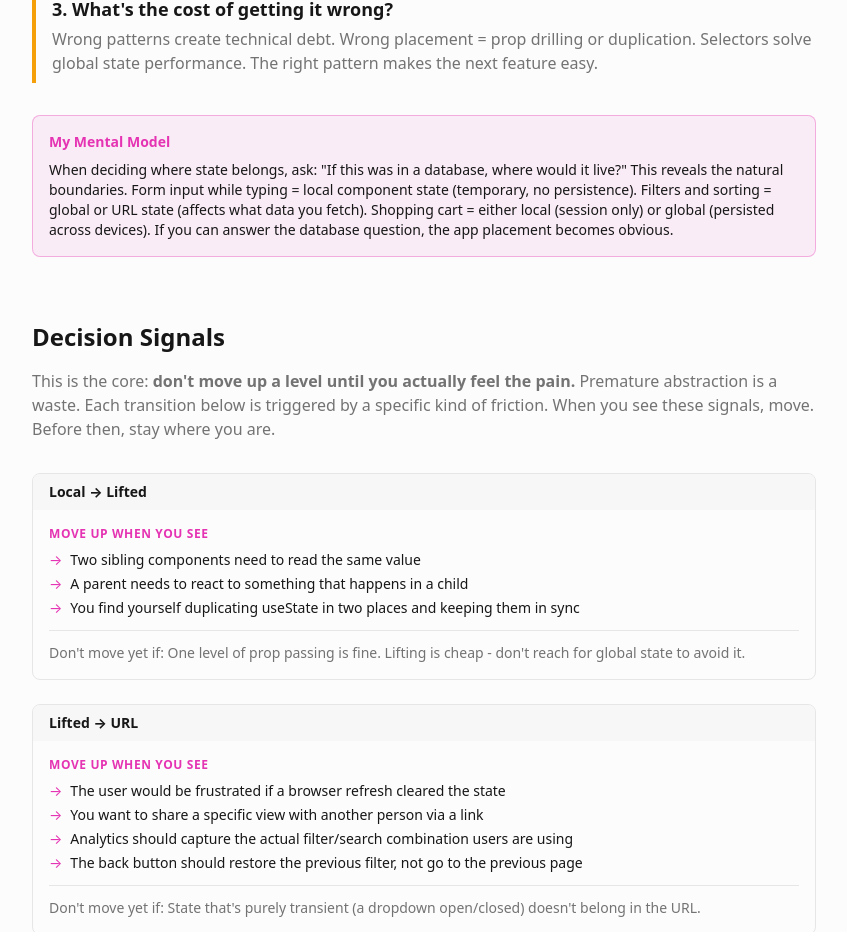
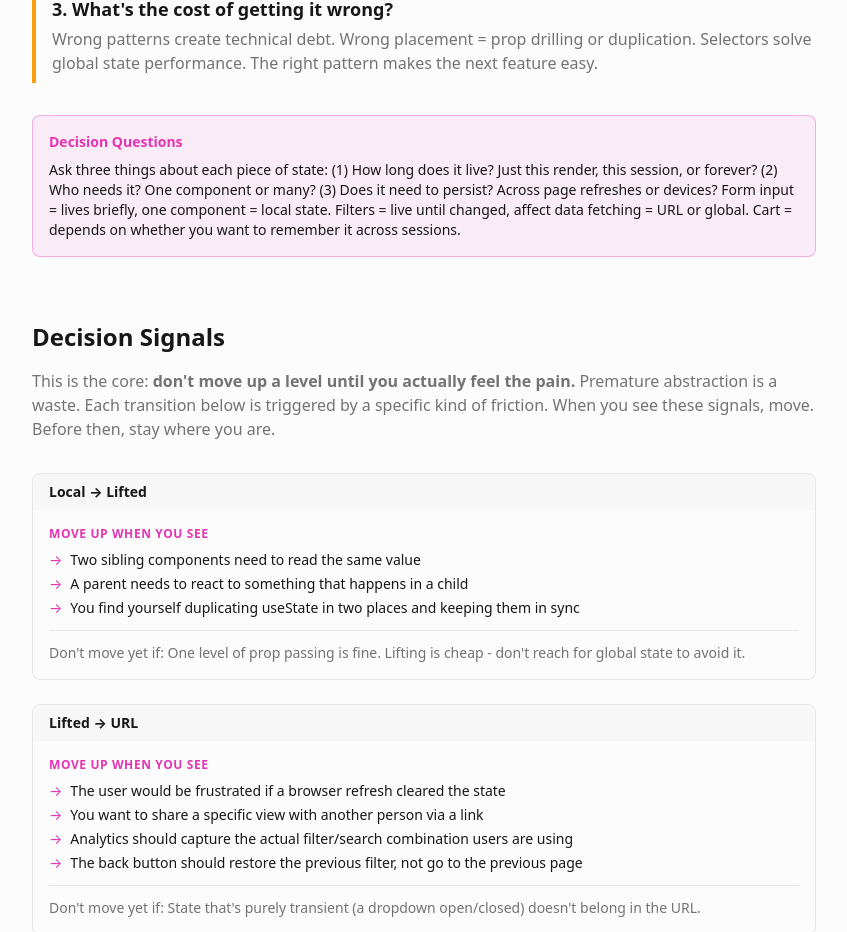
Before and after one commit to armin-es/renderpx, a Next.js app: page /frameworks/state-architecture in a window 1280 px wide. Shown: the part 6120-7052 px from the top of the page, without its empty margins (248-1095 px from the left). Built offline with nearby package versions, Linux system fonts and the light colour scheme.

Commit message:
Replace unclear database analogy with concrete decision questions
Changed from abstract "where would this live in a database" to specific questions: How long does it live? Who needs it? Does it persist? These directly answer where state should go.

```diff
--- a/app/frameworks/state-architecture/page.tsx
+++ b/app/frameworks/state-architecture/page.tsx
@@ -296,13 +296,13 @@ const useFormStore = create((set) => ({
           </div>
         </div>
 
-        <Callout variant="info" className="mt-8" title="My Mental Model">
-          When deciding where state belongs, ask: &quot;If this was in a
-          database, where would it live?&quot; This reveals the natural boundaries.
-          Form input while typing = local component state (temporary, no persistence).
-          Filters and sorting = global or URL state (affects what data you fetch).
-          Shopping cart = either local (session only) or global (persisted across devices).
-          If you can answer the database question, the app placement becomes obvious.
+        <Callout variant="info" className="mt-8" title="Decision Questions">
+          Ask three things about each piece of state: (1) How long does it live?
+          Just this render, this session, or forever? (2) Who needs it? One
+          component or many? (3) Does it need to persist? Across page refreshes
+          or devices? Form input = lives briefly, one component = local state.
+          Filters = live until changed, affect data fetching = URL or global.
+          Cart = depends on whether you want to remember it across sessions.
         </Callout>
       </section>
 
```
